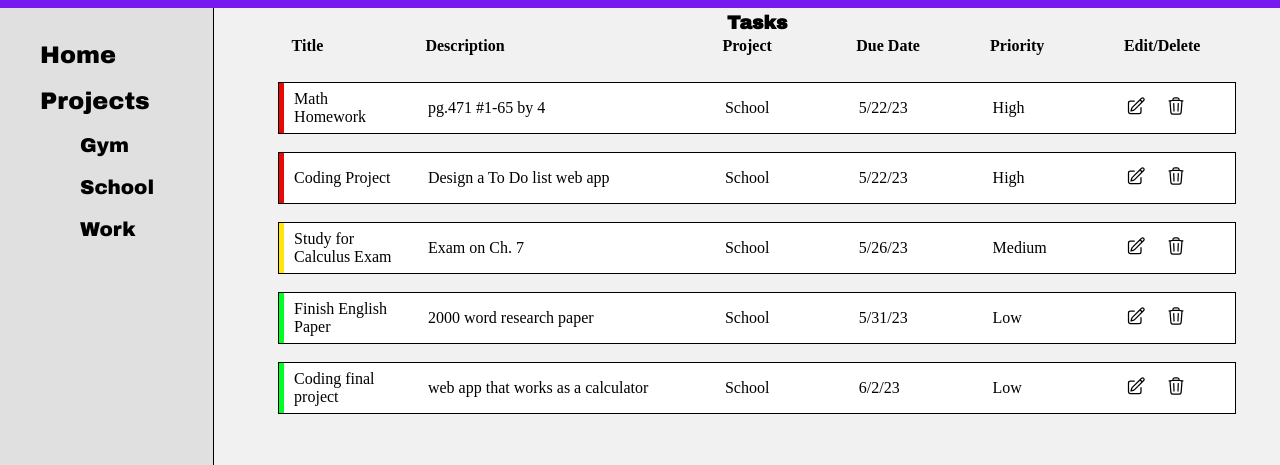
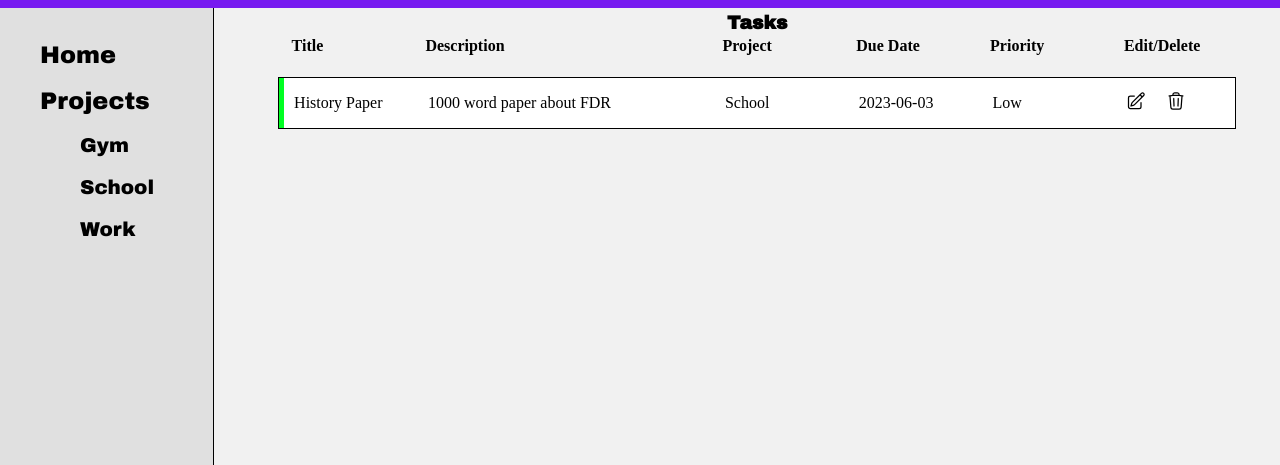
Before and after one commit to Calebhagood/ToDoList, a website built with webpack: page dist/index.html in a window 1280 px wide. Shown: the part 92-557 px from the top of the page. Built offline with nearby package versions, Linux system fonts and the light colour scheme.

Commit message:
created modules that allow the user to add tasks to the task list

```diff
--- a/package.json
+++ b/package.json
@@ -9,6 +9,7 @@
   "author": "",
   "license": "ISC",
   "devDependencies": {
+    "html-webpack-plugin": "^5.5.1",
     "webpack": "^5.83.1",
     "webpack-cli": "^5.1.1"
   }
--- /dev/null
+++ b/src/addTask.js
@@ -0,0 +1,41 @@
+import { Task } from "./taskCreate";
+import { renderTasks } from "./renderTasks";
+
+let myTasks = [
+  {
+    title: "History Paper",
+    description: "1000 word paper about FDR",
+    project: "School",
+    dueDate: "2023-06-03",
+    priority: "Low",
+  },
+];
+
+function addTaskToList() {
+  let title = document.querySelector("#taskTitle").value;
+  let description = document.querySelector("#taskDescription").value;
+  let project = document.querySelector("#taskProject").value;
+  let dueDate = document.querySelector("#taskDueDate").value;
+  let priority = document.querySelector("#taskPriority").value;
+
+  let newTask = new Task(title, description, project, dueDate, priority);
+  myTasks.push(newTask);
+  console.log(myTasks);
+
+  //import render function that displays created tasks
+  renderTasks();
+}
+
+function addTaskToListBtn() {
+  let addTaskForm = document.querySelector("#addTaskForm");
+  const addTaskBtn = document.querySelector("#addTaskBtn");
+  addTaskBtn.addEventListener("click", (event) => {
+    event.preventDefault();
+    addTaskToList();
+    addTaskForm.reset();
+  });
+}
+
+export { myTasks };
+export { addTaskToList };
+export { addTaskToListBtn };
--- a/src/index.js
+++ b/src/index.js
@@ -0,0 +1,10 @@
+import { showAddProjectForm, showAddTaskForm } from "./showForms";
+// import { Task } from "./taskCreate";
+import { myTasks, addTaskToList, addTaskToListBtn } from "./addTask";
+import { renderTasks } from "./renderTasks";
+
+showAddProjectForm();
+showAddTaskForm();
+// addTaskToList();
+addTaskToListBtn();
+renderTasks();
--- /dev/null
+++ b/src/renderTasks.js
@@ -0,0 +1,55 @@
+import { myTasks } from "./addTask";
+
+function renderTasks() {
+  let taskListElement = document.querySelector("#createdTasks");
+  taskListElement.innerHTML = " ";
+  for (let i = 0; i < myTasks.length; i++) {
+    let task = myTasks[i];
+    let taskElement = document.createElement("div");
+    taskElement.setAttribute("class", `task ${task.priority}`);
+    taskElement.innerHTML = `<div class="title">${task.title}</div>
+        <div class="description">${task.description}</div>
+        <div class="projectName">${task.project}</div>
+        <div class="dueDate">${task.dueDate}</div>
+        <div class="priority">${task.priority}</div>
+        <div class="icons">
+          <div class="editIcon">
+            <svg
+              xmlns="http://www.w3.org/2000/svg"
+              fill="none"
+              viewBox="0 0 24 24"
+              stroke-width="1.5"
+              stroke="currentColor"
+              width="20px"
+              height="20px"
+            >
+              <path
+                stroke-linecap="round"
+                stroke-linejoin="round"
+                d="M16.862 4.487l1.687-1.688a1.875 1.875 0 112.652 2.652L10.582 16.07a4.5 4.5 0 01-1.897 1.13L6 18l.8-2.685a4.5 4.5 0 011.13-1.897l8.932-8.931zm0 0L19.5 7.125M18 14v4.75A2.25 2.25 0 0115.75 21H5.25A2.25 2.25 0 013 18.75V8.25A2.25 2.25 0 015.25 6H10"
+              />
+            </svg>
+          </div>
+          <div class="deleteIcon">
+            <svg
+              xmlns="http://www.w3.org/2000/svg"
+              fill="none"
+              viewBox="0 0 24 24"
+              stroke-width="1.5"
+              stroke="currentColor"
+              width="20px"
+              height="20px"
+            >
+              <path
+                stroke-linecap="round"
+                stroke-linejoin="round"
+                d="M14.74 9l-.346 9m-4.788 0L9.26 9m9.968-3.21c.342.052.682.107 1.022.166m-1.022-.165L18.16 19.673a2.25 2.25 0 01-2.244 2.077H8.084a2.25 2.25 0 01-2.244-2.077L4.772 5.79m14.456 0a48.108 48.108 0 00-3.478-.397m-12 .562c.34-.059.68-.114 1.022-.165m0 0a48.11 48.11 0 013.478-.397m7.5 0v-.916c0-1.18-.91-2.164-2.09-2.201a51.964 51.964 0 00-3.32 0c-1.18.037-2.09 1.022-2.09 2.201v.916m7.5 0a48.667 48.667 0 00-7.5 0"
+              />
+            </svg>
+          </div>
+        </div>`;
+    taskListElement.appendChild(taskElement);
+  }
+}
+
+export { renderTasks };
--- /dev/null
+++ b/src/showForms.js
@@ -0,0 +1,26 @@
+const showAddProjectForm = () => {
+  let addProjectBtn = document.querySelector("#showAddProjectFormBtn");
+  let addProjectForm = document.querySelector("#addProjectFormContainer");
+  let cancelProjectBtn = document.querySelector("#projectFormCancelBtn");
+  addProjectBtn.addEventListener("click", () => {
+    addProjectForm.classList.remove("hidden");
+  });
+  cancelProjectBtn.addEventListener("click", () => {
+    addProjectForm.classList.add("hidden");
+  });
+};
+
+const showAddTaskForm = () => {
+  let addTaskBtn = document.querySelector("#showAddTaskFormBtn");
+  let addTaskForm = document.querySelector("#addTaskFormContainer");
+  let cancelTaskBtn = document.querySelector("#taskFormCancelBtn");
+  addTaskBtn.addEventListener("click", () => {
+    addTaskForm.classList.remove("hidden");
+  });
+  cancelTaskBtn.addEventListener("click", () => {
+    addTaskForm.classList.add("hidden");
+  });
+};
+
+export { showAddProjectForm };
+export { showAddTaskForm };
--- /dev/null
+++ b/src/taskCreate.js
@@ -0,0 +1,10 @@
+function Task(title, description, project, dueDate, priority) {
+  this.title = title;
+  this.description = description;
+  this.project = project;
+  this.dueDate = dueDate;
+  this.priority = priority;
+  console.log(this.title);
+}
+
+export { Task };
--- /dev/null
+++ b/webpack.config.js
@@ -0,0 +1,10 @@
+const path = require("path");
+
+module.exports = {
+  mode: "production",
+  entry: "./src/index.js",
+  output: {
+    filename: "main.js",
+    path: path.resolve(__dirname, "dist"),
+  },
+};
```
Also changed, not shown: dist/index.html, dist/main.js, dist/style.css, 1 other file.
